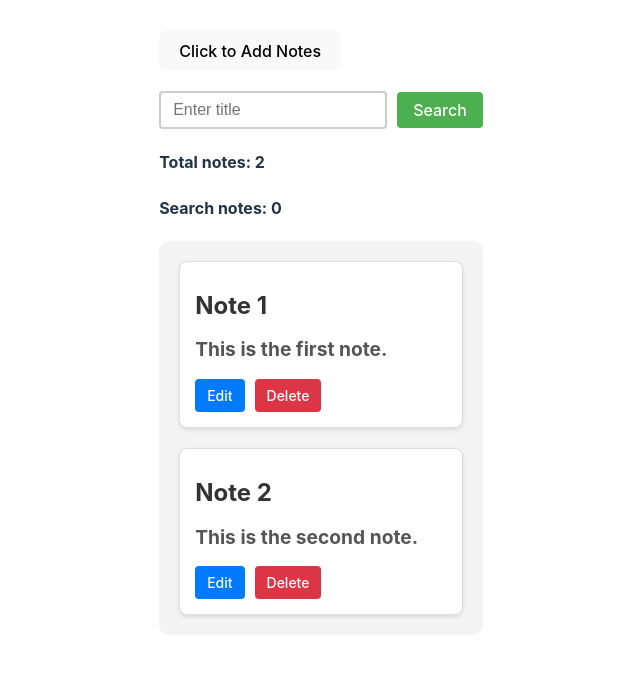
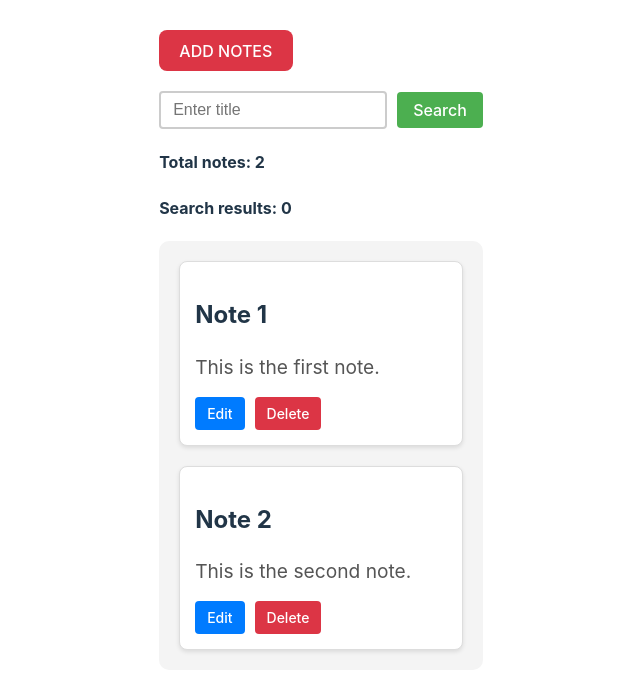
Before and after one commit to sanju0911/Notes_App2_react, a React (Vite) app in the folder notes_app_react_advance/: page / in a window 1280 px wide. Shown: the top 694 px of the page, without its empty margins (319-959 px from the left). Built offline with nearby package versions, Linux system fonts and the light colour scheme.

Commit message:
added portal and contextapi

```diff
--- a/notes_app_react_advance/src/App.css
+++ /dev/null
@@ -1,12 +0,0 @@
-
-.centered-button {
-  display: flex;
-  justify-content: center;
-  margin: 20px 0;
-}
-
-.centered-button button {
-  padding: 10px 20px;
-  font-size: 16px;
-  cursor: pointer;
-}
--- a/notes_app_react_advance/src/App.jsx
+++ b/notes_app_react_advance/src/App.jsx
@@ -1,51 +1,79 @@
-import React, { useContext } from "react";
-import { NotesContext } from "./contexts/NotesContext";
+import { useState } from "react";
 import ADDNOTE from "./components/ADDNOTE";
 import NOTELIST from "./components/NOTELIST";
 import SEARCHNOTE from "./components/SEARCHNOTE";
+import styles from "./App.module.css";
+import NotesContext from "./contexts/NotesContext";
 
 const APP = () => {
-  const {
-    notes,
-    isPortalOpen,
-    setIsPortalOpen,
-    addNote,
-    deleteNote,
-    editNote,
-    searchNotes,
-    searchnote,
-  } = useContext(NotesContext);
+  const [notes, setNotes] = useState([
+    {
+      id: 1,
+      title: "Note 1",
+      description: "This is the first note.",
+    },
+    {
+      id: 2,
+      title: "Note 2",
+      description: "This is the second note.",
+    },
+  ]);
+  const [isPortalOpen, setIsPortalOpen] = useState(false);
+  const [filteredNotes, setFilteredNotes] = useState([]);
+
+  const handleSubmit = (title, description) => {
+    const newNote = [
+      ...notes,
+      { id: notes.length + 1, title: title, description: description },
+    ];
+    setNotes(newNote);
+    setFilteredNotes(newNote);
+    setIsPortalOpen(false);
+  };
+
+  const handleDelete = (id) => {
+    const updatedNotes = notes.filter((note) => note.id !== id);
+    setNotes(updatedNotes);
+    setFilteredNotes(updatedNotes);
+  };
+
+  const handleEdit = (id, description) => {
+    console.log(id, description);
+  };
+
+  const handleSearch = (title) => {
+    if (title === "") {
+      setFilteredNotes("");
+      return;
+    }
+
+    const filtered = notes.filter((note) =>
+      note.title.toLowerCase().includes(title.toLowerCase())
+    );
+    setFilteredNotes(filtered);
+  };
+
+  const handlePortal = () => {
+    setIsPortalOpen(!isPortalOpen);
+  };
 
   return (
-    <div>
-      {!isPortalOpen && (
-        <div className="centered-button">
-          <button onClick={() => setIsPortalOpen(true)}>
-            Click to Add Notes
+    <NotesContext.Provider value={{ notes, filteredNotes }}>
+      <div>
+        {!isPortalOpen && (
+          <button className={styles.BUTTONCENTER} onClick={handlePortal}>
+            ADD NOTES
           </button>
-        </div>
-      )}
-      {isPortalOpen && <ADDNOTE Handlesubmit={addNote} />}
+        )}
+        {isPortalOpen && <ADDNOTE Handlesubmit={handleSubmit} />}
 
-      <SEARCHNOTE HandleSearch={searchNotes} />
-
-      <h4>Total notes: {notes.length}</h4>
-      <h4>Search notes: {searchnote.length}</h4>
-
-      <NOTELIST Handledelete={deleteNote} Handleedit={editNote} />
-    </div>
+        <SEARCHNOTE handleSearch={handleSearch} />
+        <h4>Total notes: {notes.length}</h4>
+        <h4>Search results: {filteredNotes.length}</h4>
+        <NOTELIST handleDelete={handleDelete} handleEdit={handleEdit} />
+      </div>
+    </NotesContext.Provider>
   );
-  // return (
-  //   <NotesContext.Provider>
-  //     <>
-  //       <ADDNOTE />
-  //       <SEARCHNOTE />
-  //       <NOTELIST />
-  //       <h4>Total notes: {notes.length}</h4>
-  //       <h4>Search notes: {searchnote.length}</h4>
-  //     </>
-  //   </NotesContext.Provider>
-  // );
 };
 
 export default APP;
--- /dev/null
+++ b/notes_app_react_advance/src/App.module.css
@@ -0,0 +1,7 @@
+.BUTTONCENTER {
+    display: flex;
+    justify-content: center;
+    align-items: center;
+    background-color: #dc3545;
+    color: #fff;
+  }
--- a/notes_app_react_advance/src/components/ADDNOTE.jsx
+++ b/notes_app_react_advance/src/components/ADDNOTE.jsx
@@ -1,18 +1,25 @@
 import React, { useState } from "react";
+import styles from "../css/ADDNOTE.module.css";
 import ReactDOM from "react-dom";
-import styles from "../css/ADDNOTE.module.css";
 
-const AddNoteForm = ({
-  title,
-  setTitle,
-  description,
-  setDescription,
-  onSubmit,
-}) => {
-  const handleTitleChange = (event) => setTitle(event.target.value);
-  const handleDescriptionChange = (event) => setDescription(event.target.value);
+const ADDNOTE = ({ Handlesubmit }) => {
+  const [title, settitle] = useState("");
+  const [description, setdescription] = useState("");
 
-  return (
+  const HandleName = (event) => {
+    settitle(event.target.value);
+  };
+  const HandleDescription = (event) => {
+    setdescription(event.target.value);
+  };
+
+  const Handledata = () => {
+    Handlesubmit(title, description);
+    settitle("");
+    setdescription("");
+  };
+
+  return ReactDOM.createPortal(
     <div className={styles.container}>
       <div className={styles.formGroup}>
         <label htmlFor="noteName" className={styles.label}>
@@ -23,8 +30,8 @@ const AddNoteForm = ({
           id="noteName"
           placeholder="Enter your title"
           className={styles.input}
+          onChange={HandleName}
           value={title}
-          onChange={handleTitleChange}
         />
       </div>
 
@@ -37,42 +44,13 @@ const AddNoteForm = ({
           id="noteDescription"
           placeholder="Enter your description"
           className={styles.input}
-          value={description}
-          onChange={handleDescriptionChange}
+          onChange={HandleDescription}
         />
       </div>
 
-      <button className={styles.button} onClick={onSubmit}>
+      <button className={styles.button} onClick={Handledata}>
         ADD
       </button>
-    </div>
-  );
-};
-
-const ADDNOTE = ({ Handlesubmit }) => {
-  const [title, setTitle] = useState("");
-  const [description, setDescription] = useState("");
-
-  const handleSubmit = () => {
-    if (title.trim() && description.trim()) {
-      Handlesubmit(title, description);
-      setTitle("");
-      setDescription("");
-    }
-  };
-
-  return ReactDOM.createPortal(
-    <div className={styles.portalContainer}>
-      <div className={styles.portalContent}>
-        <AddNoteForm
-          title={title}
-          setTitle={setTitle}
-          description={description}
-          setDescription={setDescription}
-          onSubmit={handleSubmit}
-        />
-      </div>
-      <div className={styles.overlay} onClick={() => setTitle("")}></div>
     </div>,
     document.getElementById("addnote")
   );
--- a/notes_app_react_advance/src/components/NOTE.jsx
+++ b/notes_app_react_advance/src/components/NOTE.jsx
@@ -1,24 +1,27 @@
 import styles from "../css/NOTELIST.module.css";
 
-const NOTE = ({ id, title, description, Handledelete, Handleedit }) => {
-  const Handleeditbutton = () => {
-    Handleedit(id);
+const NOTE = ({ id, title, description, handleDelete, handleEdit }) => {
+  const HandleEditClick = () => {
+    handleEdit(id, description);
   };
-  const Handledeletebutton = () => {
-    Handledelete(id);
+
+  const HandleDeleteClick = () => {
+    handleDelete(id);
   };
 
   return (
-    <>
-      <h1 className={styles.noteName}>{title}</h1>
-      <h2 className={styles.noteDescription}>{description}</h2>
-      <button className={styles.editButton} onClick={Handleeditbutton}>
-        Edit
-      </button>
-      <button className={styles.deleteButton} onClick={Handledeletebutton}>
-        Delete
-      </button>
-    </>
+    <div className={styles.noteItem}>
+      <h2 className={styles.noteTitle}>{title}</h2>
+      <p className={styles.noteDescription}>{description}</p>
+      <div className={styles.buttonGroup}>
+        <button className={styles.editButton} onClick={HandleEditClick}>
+          Edit
+        </button>
+        <button className={styles.deleteButton} onClick={HandleDeleteClick}>
+          Delete
+        </button>
+      </div>
+    </div>
   );
 };
 
--- a/notes_app_react_advance/src/components/NOTELIST.jsx
+++ b/notes_app_react_advance/src/components/NOTELIST.jsx
@@ -1,27 +1,26 @@
+import NOTE from "./NOTE";
 import styles from "../css/NOTELIST.module.css";
-import NOTE from "../components/NOTE";
-import { NotesContext } from "../contexts/NotesContext";
+import { useContext } from "react";
+import NotesContext from "../contexts/NotesContext";
 
-import { useContext } from "react";
+const NOTELIST = ({ handleDelete, handleEdit }) => {
+  const { notes, filteredNotes } = useContext(NotesContext);
 
-const NOTELIST = ({ Handledelete, Handleedit }) => {
-  const { notes, searchnote } = useContext(NotesContext);
-
-  const displayedNotes = searchnote.length ? searchnote : notes;
+  // Determine which notes to display
+  const displayArray = filteredNotes.length > 0 ? filteredNotes : notes;
 
   return (
     <div className={styles.noteListContainer}>
-      {Array.isArray(displayedNotes) && displayedNotes.length > 0 ? (
-        displayedNotes.map((note) => (
-          <div key={note.id} className={styles.noteItem}>
-            <NOTE
-              id={note.id}
-              title={note.title}
-              description={note.description}
-              Handledelete={Handledelete}
-              Handleedit={Handleedit}
-            />
-          </div>
+      {Array.isArray(displayArray) && displayArray.length > 0 ? (
+        displayArray.map((note) => (
+          <NOTE
+            key={note.id}
+            id={note.id}
+            title={note.title}
+            description={note.description}
+            handleDelete={handleDelete}
+            handleEdit={handleEdit}
+          />
         ))
       ) : (
         <p>No notes available.</p>
--- a/notes_app_react_advance/src/contexts/NotesContext.jsx
+++ b/notes_app_react_advance/src/contexts/NotesContext.jsx
@@ -1,55 +1,8 @@
-import React, { createContext, useState } from "react";
+import { createContext } from "react";
 
-export const NotesContext = createContext();
+const NotesContext = createContext({
+  notes: [],
+  filteredNotes: [],
+});
 
-export const NotesProvider = ({ children }) => {
-  const [notes, setNotes] = useState([
-    { id: 1, title: "Note 1", description: "This is the first note." },
-    { id: 2, title: "Note 2", description: "This is the second note." },
-  ]);
-  const [isPortalOpen, setIsPortalOpen] = useState(false);
-  const [searchnote, setSearchNote] = useState("");
-
-  const addNote = (title, description) => {
-    const newNote = [...notes, { id: notes.length + 1, title, description }];
-    setNotes(newNote);
-    setIsPortalOpen(false);
-  };
-
-  const deleteNote = (id) => {
-    const updatedNotes = notes.filter((note) => note.id !== id);
-    setNotes(updatedNotes);
-  };
-
-  const editNote = (id, newTitle, newDescription) => {
-    console.log("updated");
-  };
-
-  const searchNotes = (title) => {
-    if (title === "") {
-      setSearchNote("");
-      return;
-    }
-    const filteredNotes = notes.filter((note) => note.title.includes(title));
-    setSearchNote(filteredNotes);
-  };
-
-  return (
-    <NotesContext.Provider
-      value={{
-        notes,
-        isPortalOpen,
-        setIsPortalOpen,
-        addNote,
-        deleteNote,
-        editNote,
-        searchNotes,
-        searchnote,
-      }}
-    >
-      {children}
-    </NotesContext.Provider>
-  );
-};
-
-export default NotesProvider;
+export default NotesContext;
--- a/notes_app_react_advance/src/main.jsx
+++ b/notes_app_react_advance/src/main.jsx
@@ -1,13 +1,11 @@
 import React from "react";
 import ReactDOM from "react-dom/client";
 import APP from "./App";
-import { NotesProvider } from "./contexts/NotesContext";
+
 import "./index.css";
 
 ReactDOM.createRoot(document.getElementById("root")).render(
   <React.StrictMode>
-    <NotesProvider>
-      <APP />
-    </NotesProvider>
+    <APP />
   </React.StrictMode>
 );
```
Also changed, not shown: notes_app_react_advance/src/components/SEARCHNOTE.jsx (+13 -13 lines), notes_app_react_advance/src/css/ADDNOTE.module.css (indentation only), notes_app_react_advance/src/css/SEARCHNOTE.module.css (indentation only).
